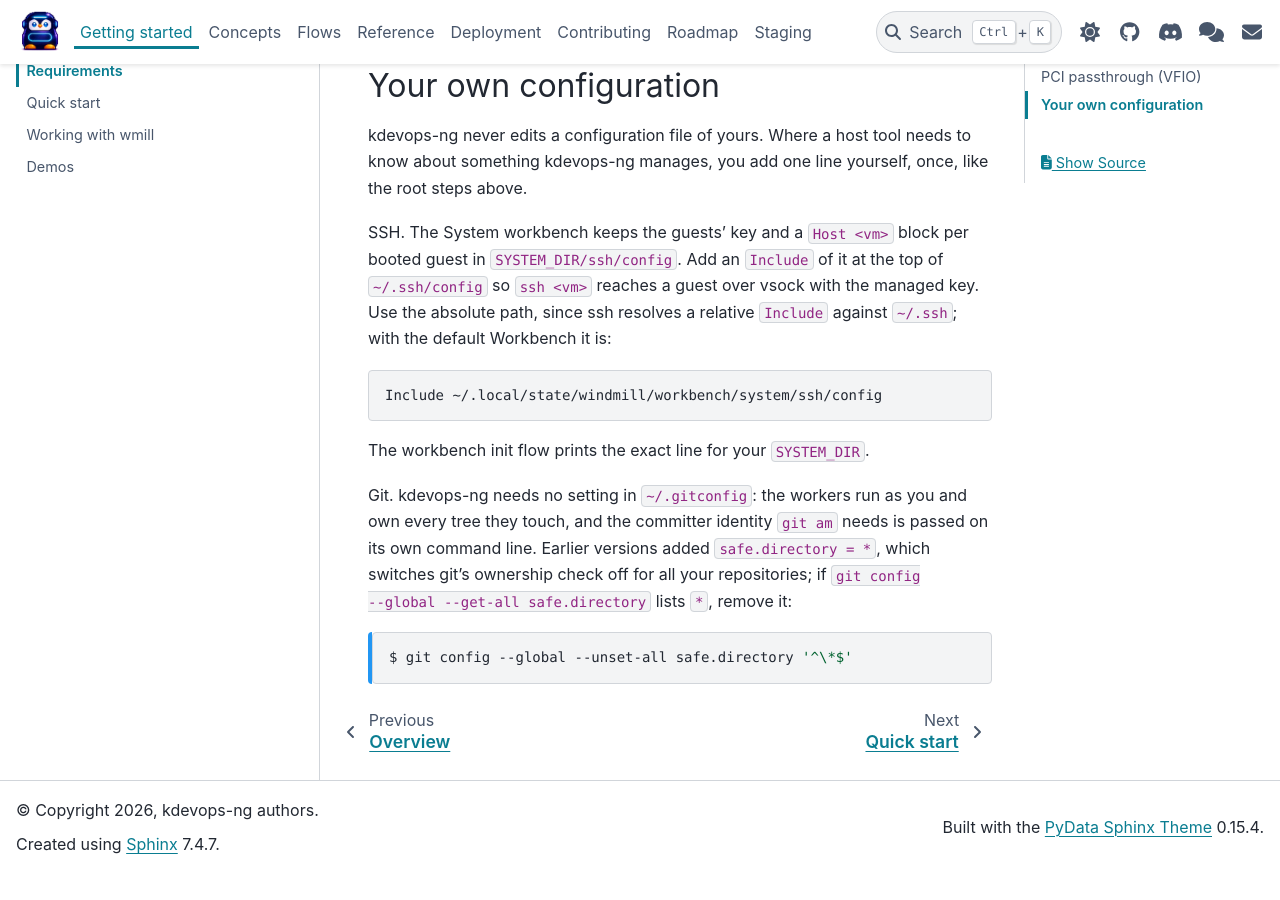
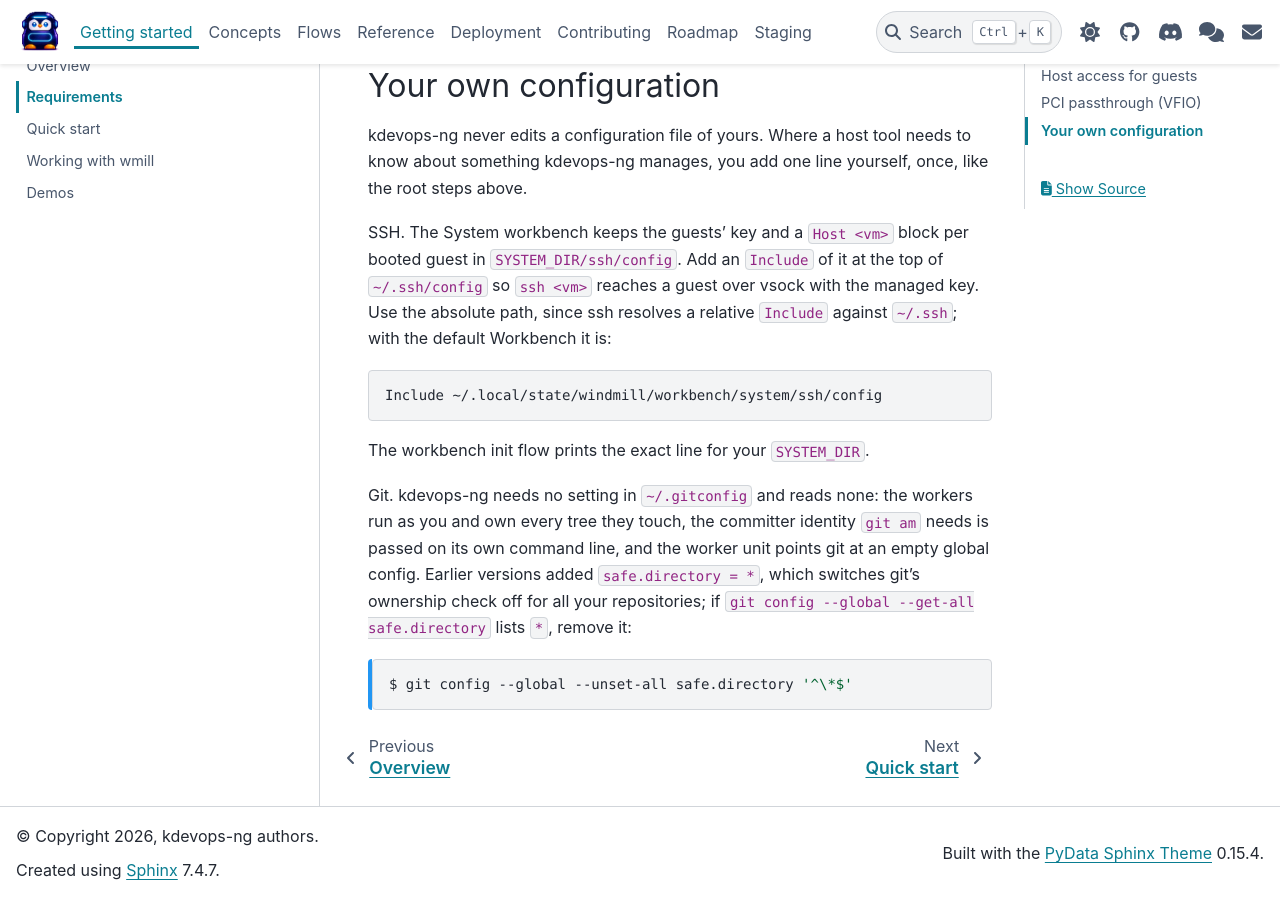
Before and after one commit to dagomez137/kdevops-ng, a Sphinx documentation site: the page built from docs/getting-started/requirements.rst, in a window 1280 px wide and 900 px high, scrolled down 3025 px. Built offline with Sphinx 7.4.7 and the PyData theme 0.15.4, drawn with Linux system fonts in a browser that asks for light colours; before the commit the page ends 3898 px from its top, so only the background shows below that.

Commit message:
deploy: read no user git config in the workers
A worker ran git with the user's ~/.gitconfig and ~/.config/git in
scope, so commit.gpgsign, core.hooksPath, am.* or url.*.insteadOf set on
one host changed what the same step did there. The unit points git at
an empty global config and skips the system one; identity already rides
on the git am argv, and every tree a worker touches is its own.

Assisted-by: LLM
Signed-off-by: Daniel Gomez <da.gomez@kernel.org>

```diff
--- a/docs/deployment/nix.rst
+++ b/docs/deployment/nix.rst
@@ -202,6 +202,10 @@
   reachable ``bin`` on a NixOS host, whose default profile lives under the
   store. It is unset in the unit and read by the step code, so to use it add it
   to ``WHITELIST_ENVS`` (below) as well.
+* ``GIT_CONFIG_GLOBAL`` (``/dev/null``) and ``GIT_CONFIG_NOSYSTEM`` (``1``): git
+  in a job reads the Bare's config and its own command line, never your
+  ``~/.gitconfig``, ``~/.config/git`` or ``/etc/gitconfig``, so a setting there
+  cannot change what a worker does on one host and not another.
 * ``LIVE_LOGS_URL`` (``http://127.0.0.1:8002``): the server a job's output is
   streamed to as it is written, for :cmd:`wmill flow run` to show live (see
   :ref:`running-a-flow`). Unset, the worker streams nothing and its jobs'
--- a/docs/getting-started/requirements.rst
+++ b/docs/getting-started/requirements.rst
@@ -173,9 +173,10 @@
 
 The workbench init flow prints the exact line for your ``SYSTEM_DIR``.
 
-Git. kdevops-ng needs no setting in ``~/.gitconfig``: the workers run as you and
-own every tree they touch, and the committer identity ``git am`` needs is
-passed on its own command line. Earlier versions added
+Git. kdevops-ng needs no setting in ``~/.gitconfig`` and reads none: the
+workers run as you and own every tree they touch, the committer identity
+``git am`` needs is passed on its own command line, and the worker unit points
+git at an empty global config. Earlier versions added
 ``safe.directory = *``, which switches git's ownership check off for all your
 repositories; if ``git config --global --get-all safe.directory`` lists
 ``*``, remove it:
```
Also changed, not shown: 2 other files.
